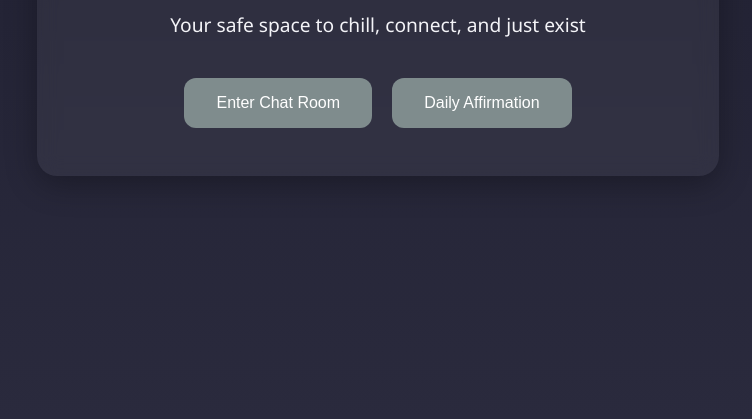
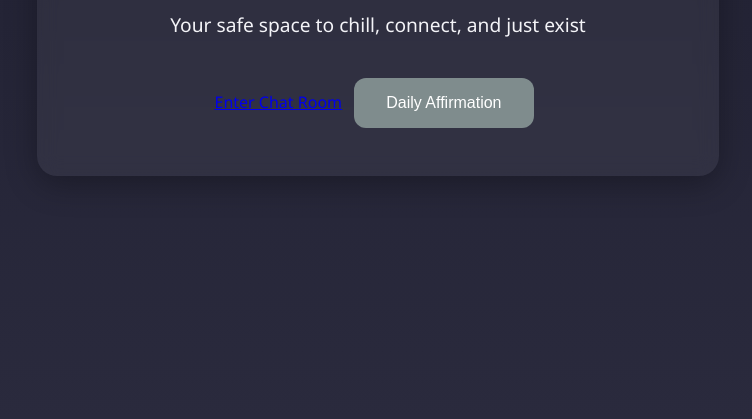
Before and after one commit to C0FFEEG4NG/IntrovertConnect, a plain HTML site: page index.html in a window 1280 px wide. Shown: the part 381-800 px from the top of the page, without its empty margins (262-1014 px from the left). Drawn offline with Linux system fonts and the light colour scheme.

Commit message:
Update index.html

```diff
--- a/index.html
+++ b/index.html
@@ -12,7 +12,7 @@
     <h1>Welcome to Introvert Connect</h1>
     <p>Your safe space to chill, connect, and just exist</p>
     <div class="buttons">
-      <button>Enter Chat Room</button>
+      <a href="introvertchat.html" class="btn">Enter Chat Room</a>
       <button>Daily Affirmation</button>
     </div>
   </div>
```
